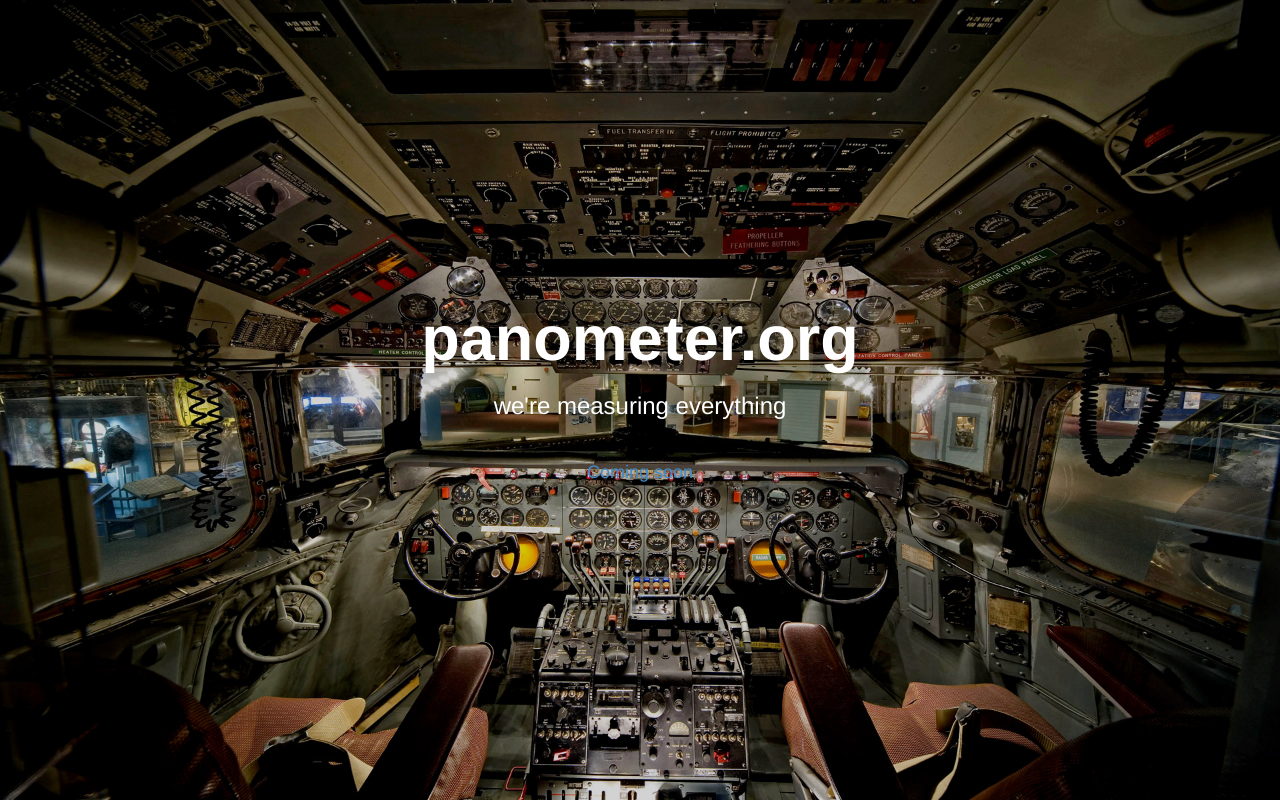
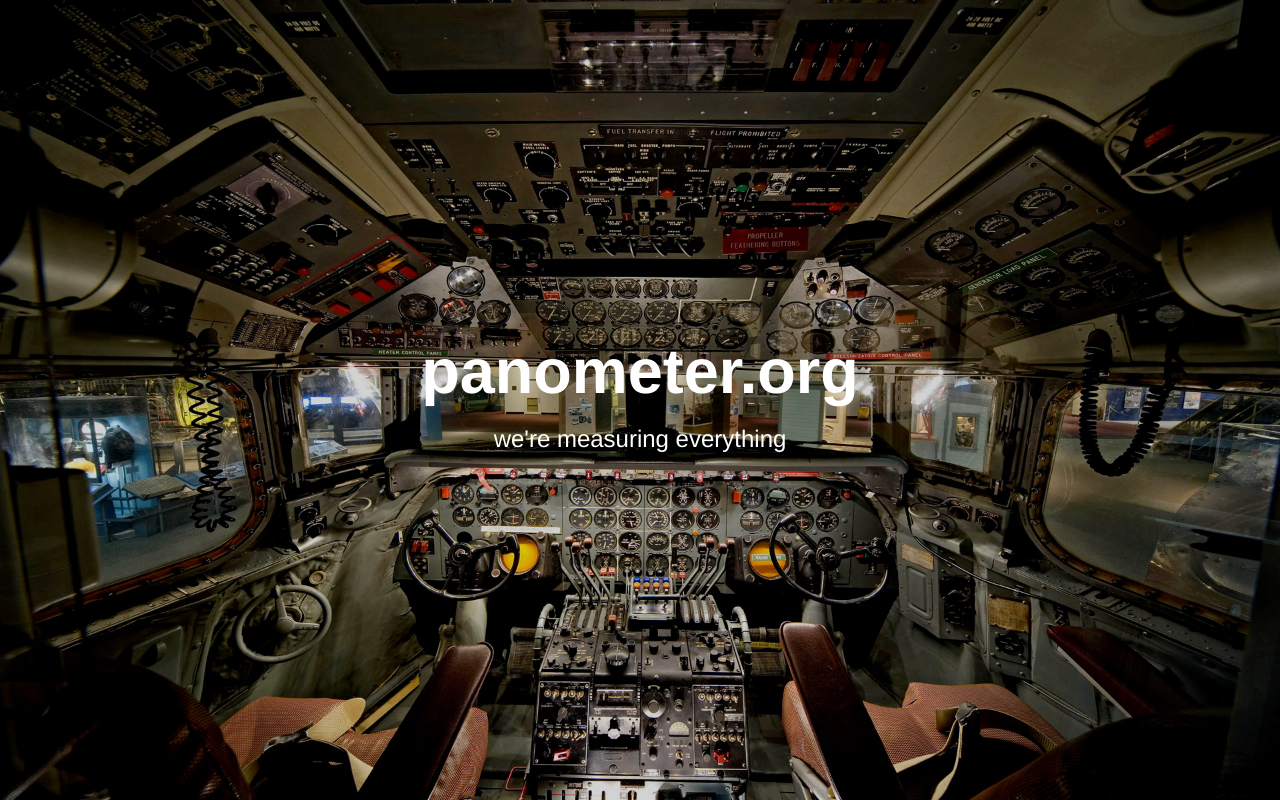
Before and after one commit to andyreagan/panometer.org, a Django app: page /index.html in a window 1280 px wide. Run offline with Django 3.2, Linux system fonts and the light colour scheme; some libraries are stand-ins or nearby versions.

Commit message:
removed the dead link

```diff
--- a/panometer/templates/panometer/index.html
+++ b/panometer/templates/panometer/index.html
@@ -14,8 +14,6 @@
         <div class="text-vertical-center">
             <h1>panometer.org</h1>
             <h3>we're measuring everything</h3>
-            <br>
-            <a href="#about" class="btn btn-dark btn-lg">Coming soon</a>
         </div>
     </header>
 {% endblock %}
```
